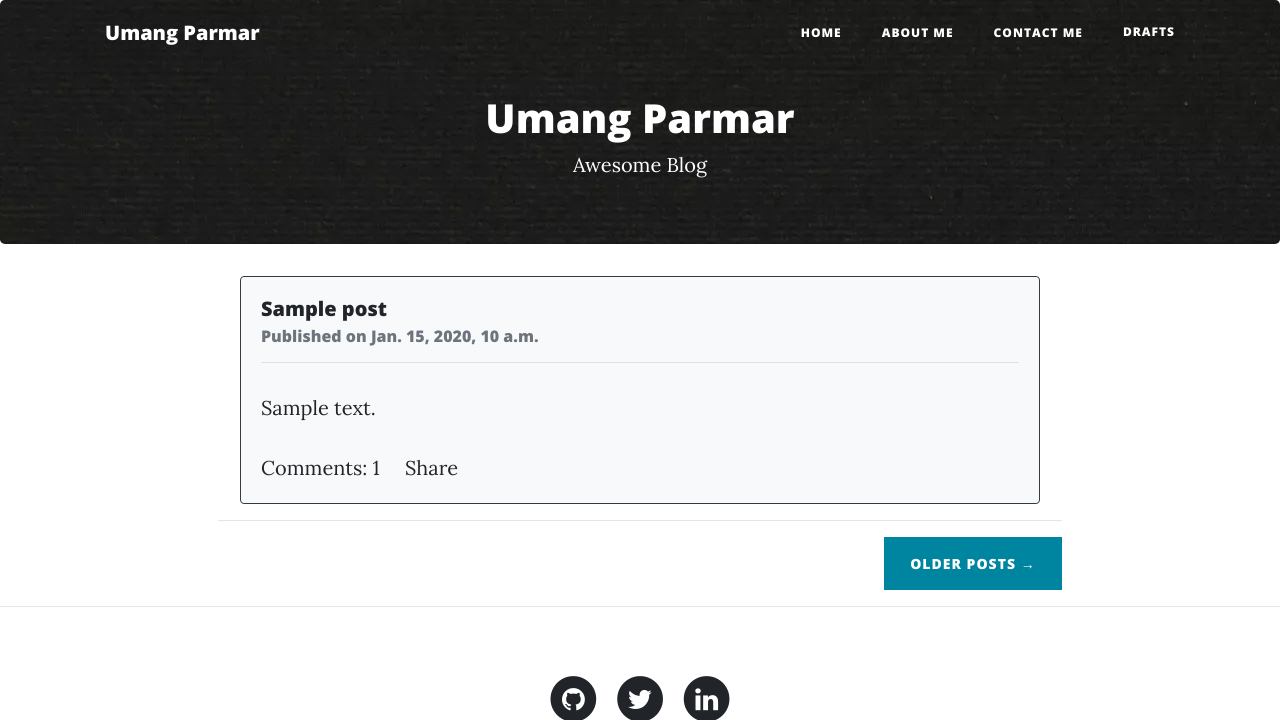
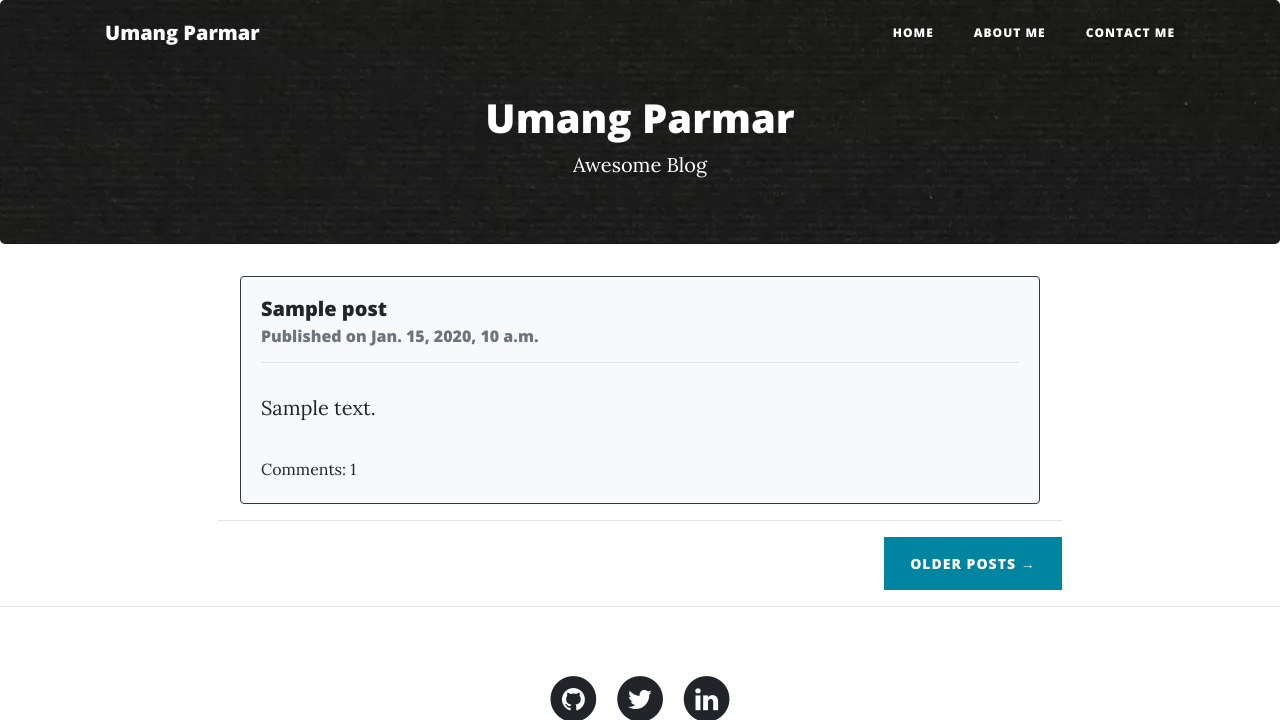
Before and after one commit to darkLord19/ublog, a Django app: template blog/templates/blog/posts.html in a window 1280 px wide. Shown: the top 720 px of the page. Run offline with Django 3.2, Linux system fonts and the light colour scheme; the template is opened without the code that fills it: most values are stand-ins (such as "Sample title", 1, 10 or a date in 2020); some libraries are stand-ins or nearby versions.

Commit message:
Hide admin actions from public

```diff
--- a/blog/templates/blog/home.html
+++ b/blog/templates/blog/home.html
@@ -42,14 +42,14 @@
             <li class="nav-item">
               <a class="nav-link" href="{% url 'contact_me' %}">Contact Me</a>
             </li>
+            {% if user.is_authenticated %}
             <li class="nav-item">
-              {% if user.is_authenticated %}
                 <a class="nav-link" href="{% url 'post_new' %}">New Post</a>
-              {% endif %}
             </li>
             <li class="nav-item">
               <a href="{% url 'draft_list' %}" class="top-menu">Drafts</a>
             </li>
+            {% endif %}
           </ul>
         </div>
       </div>
--- a/blog/templates/blog/posts.html
+++ b/blog/templates/blog/posts.html
@@ -8,9 +8,9 @@
             <h5 class="card-title"><a href="{% url 'post_details' pk=post.pk %}">{{ post.title }}</a></h5>
             <h6 class="card-subtitle mb-2 text-muted">Published on {{ post.published_date }}</h6>
             <hr>
-            <p class="card-text">{{ post.summary|linebreaksbr }}</p>
-            <a href="{% url 'post_details' pk=post.pk %}" class="card-link">Comments: {{ post.comments.count }}</a>
-            <a href="#" class="card-link">Share</a>
+            <p class="card-text text-black">{{ post.summary|linebreaksbr }}</p>
+            <small><a href="{% url 'post_details' pk=post.pk %}" class="card-link">Comments: {{ post.comments.count }}</a></small>
+            <!-- <a href="#" class="card-link">Share</a> -->
             </div>
         </div>
     {% endfor %}
```
